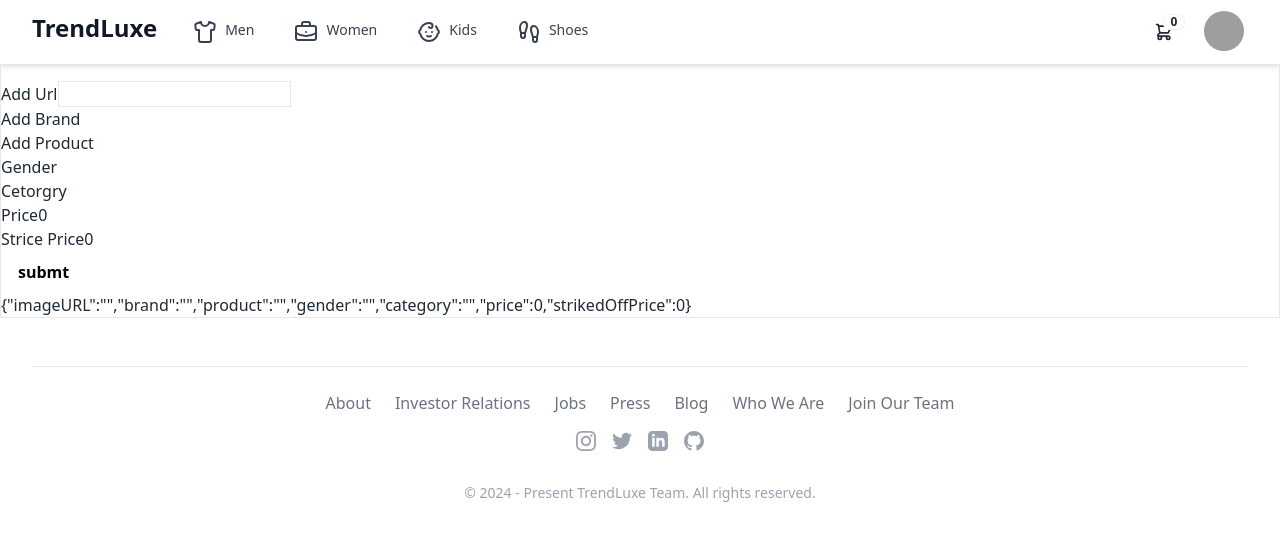
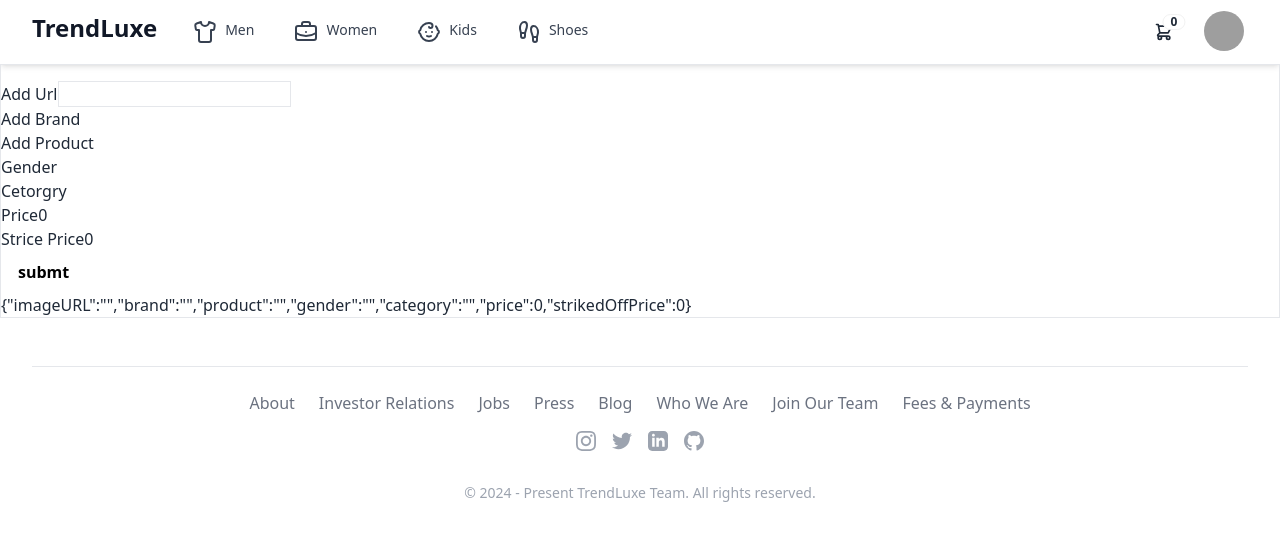
Before and after one commit to CoderByAnuj/Trendluxe, a React (Vite) app: page /add in a window 1280 px wide. Shown: the top 540 px of the page. Built offline with nearby package versions, Linux system fonts and the light colour scheme; grey boxes are pictures that could not be loaded.

Commit message:
Update Footer.jsx

```diff
--- a/src/Components/Footer.jsx
+++ b/src/Components/Footer.jsx
@@ -13,6 +13,8 @@
 
            <a href="#" className="text-gray-500 transition duration-100 hover:text-indigo-500 active:text-indigo-600">Who We Are</a>
            <a href="#" className="text-gray-500 transition duration-100 hover:text-indigo-500 active:text-indigo-600">Join Our Team</a>
+          <a href="#" className="text-gray-500 transition duration-100 hover:text-indigo-500 active:text-indigo-600">Fees & Payments</a>
+
 
 
 
```
